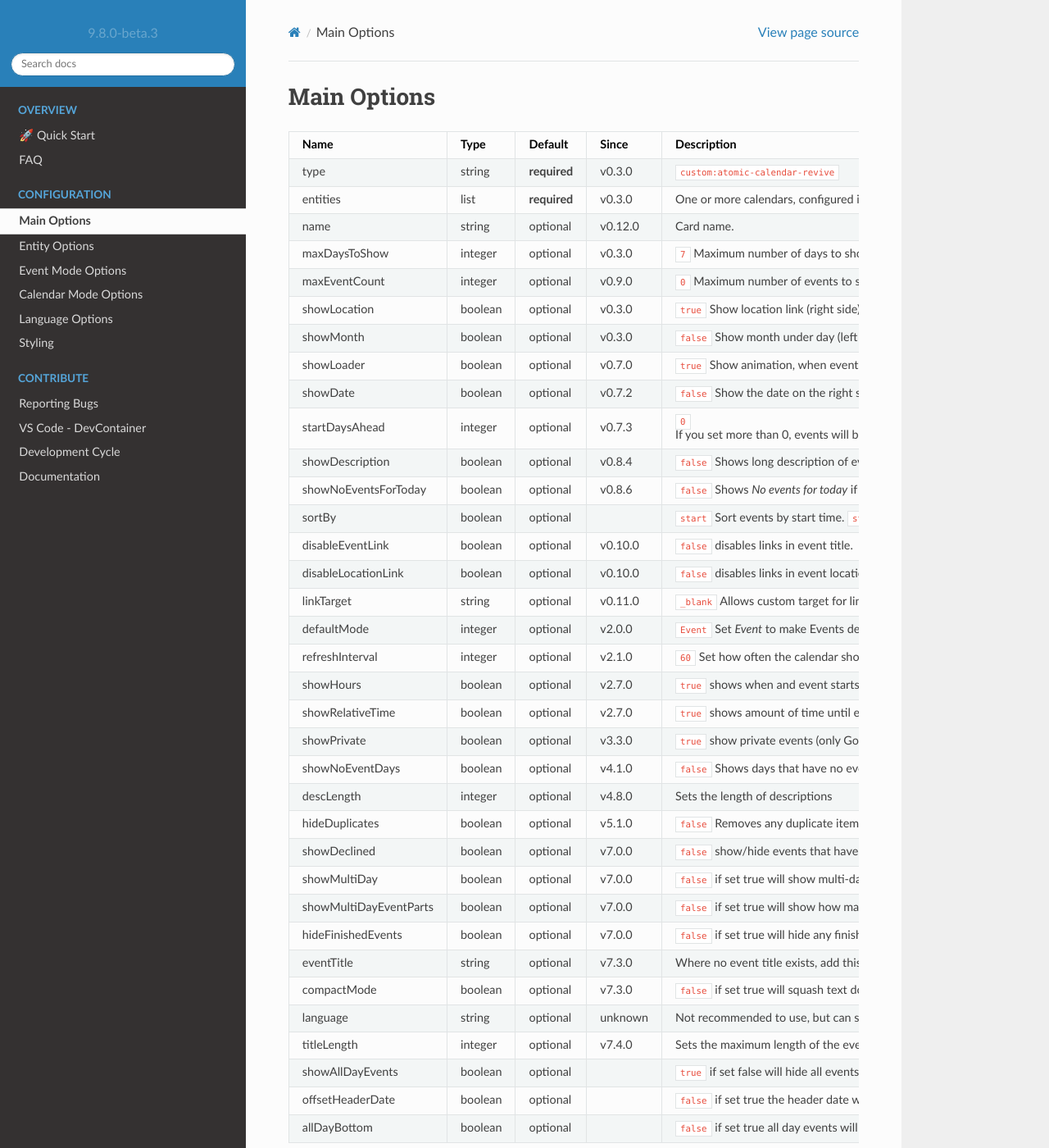
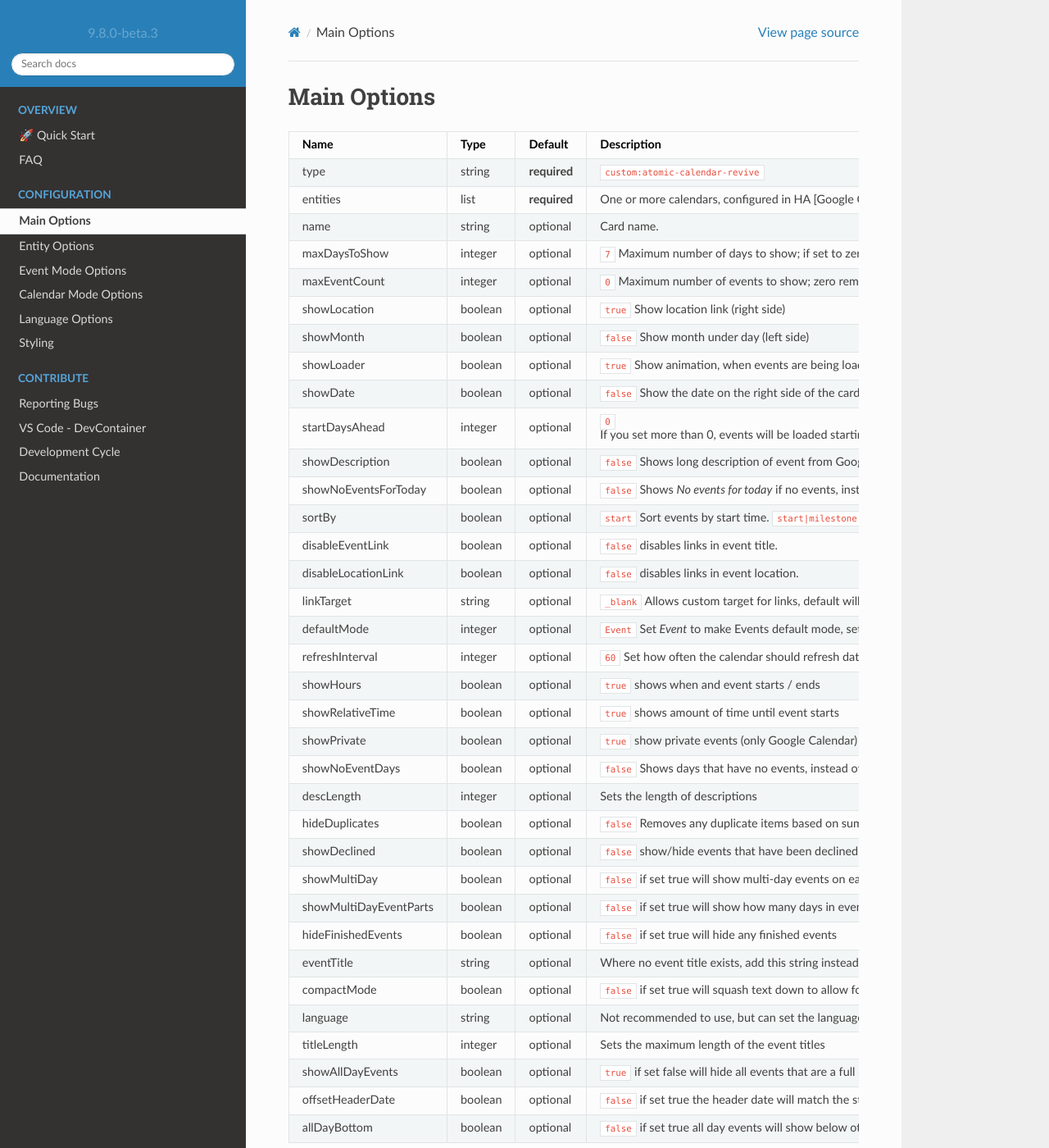
Before and after one commit to totaldebug/atomic-calendar-revive, a Sphinx documentation site: the page built from docs/configuration/main.rst, in a window 1280 px wide and 1400 px high. Shown: the whole window at 82% size. Built offline with Sphinx 7.4.7 and the Read the Docs theme 2.0.0, drawn with Linux system fonts in a browser that asks for light colours.

Commit message:
docs: minor update to docs

```diff
--- a/docs/configuration/main.rst
+++ b/docs/configuration/main.rst
@@ -4,42 +4,42 @@
 Main Options
 ############
 
-========================= ========= =============== ========== ==========================================================================================================================================================================================================================
- Name                      Type      Default         Since      Description
-========================= ========= =============== ========== ==========================================================================================================================================================================================================================
- type                      string    **required**    v0.3.0     ``custom:atomic-calendar-revive``
- entities                  list      **required**    v0.3.0     One or more calendars, configured in HA [Google Calendar Component][googlecalcomp]
- name                      string    optional        v0.12.0    Card name.
- maxDaysToShow             integer   optional        v0.3.0     ``7`` Maximum number of days to show; if set to zero will only display currently running events
- maxEventCount             integer   optional        v0.9.0     ``0`` Maximum number of events to show; zero removes any limitation
- showLocation              boolean   optional        v0.3.0     ``true`` Show location link (right side)
- showMonth                 boolean   optional        v0.3.0     ``false`` Show month under day (left side)
- showLoader                boolean   optional        v0.7.0     ``true`` Show animation, when events are being loaded from Google Calendar.
- showDate                  boolean   optional        v0.7.2     ``false`` Show the date on the right side of the card name
- startDaysAhead            integer   optional        v0.7.3     ``0`` If you set more than 0, events will be loaded starting `x` days from today. For example `1` - the component will show events starting from tomorrow, if a negative number is used, events previous will be shown.
- showDescription           boolean   optional        v0.8.4     ``false`` Shows long description of event from Google Calendar.
- showNoEventsForToday      boolean   optional        v0.8.6     ``false`` Shows `No events for today` if no events, instead of omit the entry.
- sortBy                    boolean   optional                   ``start`` Sort events by start time. ``start|milestone|none``
- disableEventLink          boolean   optional        v0.10.0    ``false`` disables links in event title.
- disableLocationLink       boolean   optional        v0.10.0    ``false`` disables links in event location.
- linkTarget                string    optional        v0.11.0    ``_blank`` Allows custom target for links, default will open new tab.
- defaultMode               integer   optional        v2.0.0     ``Event`` Set `Event` to make Events default mode, set `Calendar` to make Calendar mode default
- refreshInterval           integer   optional        v2.1.0     ``60`` Set how often the calendar should refresh data in seconds
- showHours                 boolean   optional        v2.7.0     ``true`` shows when and event starts / ends
- showRelativeTime          boolean   optional        v2.7.0     ``true`` shows amount of time until event starts
- showPrivate               boolean   optional        v3.3.0     ``true`` show private events (only Google Calendar)
- showNoEventDays           boolean   optional        v4.1.0     ``false`` Shows days that have no events, instead of only showing event days
- descLength                integer   optional        v4.8.0     Sets the length of descriptions
- hideDuplicates            boolean   optional        v5.1.0     ``false`` Removes any duplicate items based on summary, start time and end time.
- showDeclined              boolean   optional        v7.0.0     ``false`` show/hide events that have been declined
- showMultiDay              boolean   optional        v7.0.0     ``false`` if set true will show multi-day events on each day
- showMultiDayEventParts    boolean   optional        v7.0.0     ``false`` if set true will show how many days in event and which day it is
- hideFinishedEvents        boolean   optional        v7.0.0     ``false`` if set true will hide any finished events
- eventTitle                string    optional        v7.3.0     Where no event title exists, add this string instead, Will add globally unless entity.eventTitle is set.
- compactMode               boolean   optional        v7.3.0     ``false`` if set true will squash text down to allow for much more compact design
- language                  string    optional        unknown    Not recommended to use, but can set the language code e.g. "gb" / "es"
- titleLength               integer   optional        v7.4.0     Sets the maximum length of the event titles
- showAllDayEvents          boolean   optional                   ``true`` if set false will hide all events that are a full day
- offsetHeaderDate          boolean   optional                   ``false`` if set true the header date will match the startDaysAhead offset date
- allDayBottom              boolean   optional                   ``false`` if set true all day events will show below other running events
-========================= ========= =============== ========== ==========================================================================================================================================================================================================================
+========================= ========= =============== ==========================================================================================================================================================================================================================
+ Name                      Type      Default         Description
+========================= ========= =============== ==========================================================================================================================================================================================================================
+ type                      string    **required**    ``custom:atomic-calendar-revive``
+ entities                  list      **required**    One or more calendars, configured in HA [Google Calendar Component][googlecalcomp]
+ name                      string    optional        Card name.
+ maxDaysToShow             integer   optional        ``7`` Maximum number of days to show; if set to zero will only display currently running events
+ maxEventCount             integer   optional        ``0`` Maximum number of events to show; zero removes any limitation
+ showLocation              boolean   optional        ``true`` Show location link (right side)
+ showMonth                 boolean   optional        ``false`` Show month under day (left side)
+ showLoader                boolean   optional        ``true`` Show animation, when events are being loaded from Google Calendar.
+ showDate                  boolean   optional        ``false`` Show the date on the right side of the card name
+ startDaysAhead            integer   optional        ``0`` If you set more than 0, events will be loaded starting `x` days from today. For example `1` - the component will show events starting from tomorrow, if a negative number is used, events previous will be shown.
+ showDescription           boolean   optional        ``false`` Shows long description of event from Google Calendar.
+ showNoEventsForToday      boolean   optional        ``false`` Shows `No events for today` if no events, instead of omit the entry.
+ sortBy                    boolean   optional        ``start`` Sort events by start time. ``start|milestone|none``
+ disableEventLink          boolean   optional        ``false`` disables links in event title.
+ disableLocationLink       boolean   optional        ``false`` disables links in event location.
+ linkTarget                string    optional        ``_blank`` Allows custom target for links, default will open new tab.
+ defaultMode               integer   optional        ``Event`` Set `Event` to make Events default mode, set `Calendar` to make Calendar mode default
+ refreshInterval           integer   optional        ``60`` Set how often the calendar should refresh data in seconds
+ showHours                 boolean   optional        ``true`` shows when and event starts / ends
+ showRelativeTime          boolean   optional        ``true`` shows amount of time until event starts
+ showPrivate               boolean   optional        ``true`` show private events (only Google Calendar)
+ showNoEventDays           boolean   optional        ``false`` Shows days that have no events, instead of only showing event days
+ descLength                integer   optional        Sets the length of descriptions
+ hideDuplicates            boolean   optional        ``false`` Removes any duplicate items based on summary, start time and end time.
+ showDeclined              boolean   optional        ``false`` show/hide events that have been declined
+ showMultiDay              boolean   optional        ``false`` if set true will show multi-day events on each day
+ showMultiDayEventParts    boolean   optional        ``false`` if set true will show how many days in event and which day it is
+ hideFinishedEvents        boolean   optional        ``false`` if set true will hide any finished events
+ eventTitle                string    optional        Where no event title exists, add this string instead, Will add globally unless entity.eventTitle is set.
+ compactMode               boolean   optional        ``false`` if set true will squash text down to allow for much more compact design
+ language                  string    optional        Not recommended to use, but can set the language code e.g. "gb" / "es"
+ titleLength               integer   optional        Sets the maximum length of the event titles
+ showAllDayEvents          boolean   optional        ``true`` if set false will hide all events that are a full day
+ offsetHeaderDate          boolean   optional        ``false`` if set true the header date will match the startDaysAhead offset date
+ allDayBottom              boolean   optional        ``false`` if set true all day events will show below other running events
+========================= ========= =============== ==========================================================================================================================================================================================================================
```
Also changed, not shown: docs/configuration/calendar.rst (+13 -13 lines), docs/configuration/entity.rst (+16 -16 lines), docs/configuration/event.rst (+20 -20 lines), docs/configuration/language.rst (+9 -9 lines).
